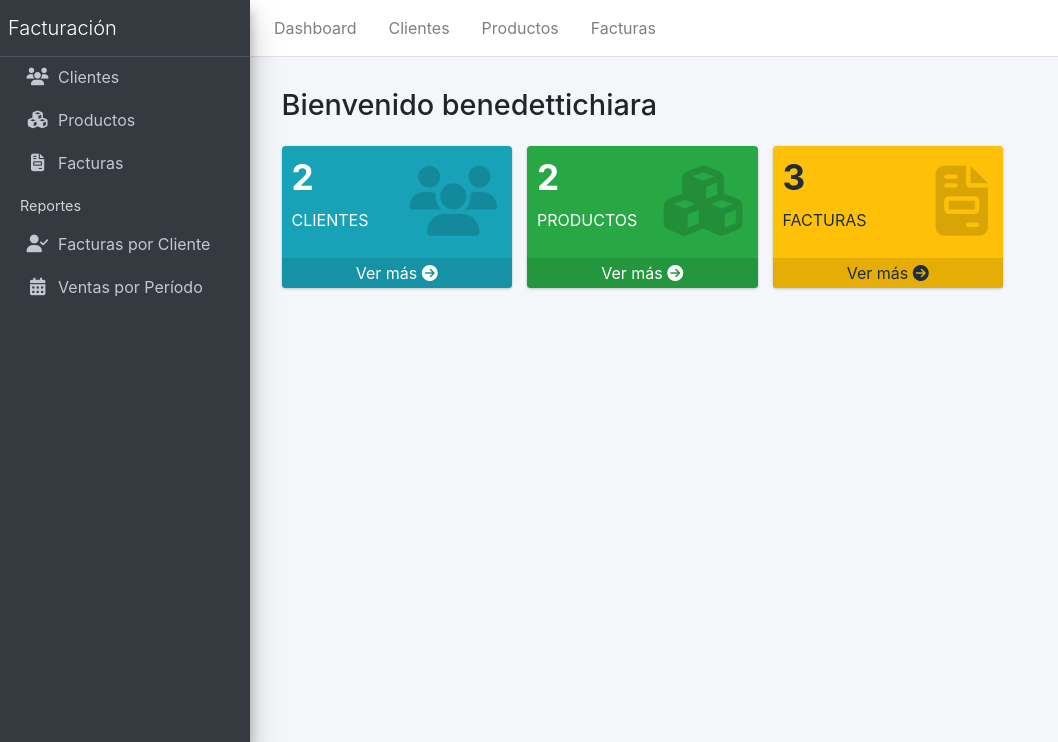
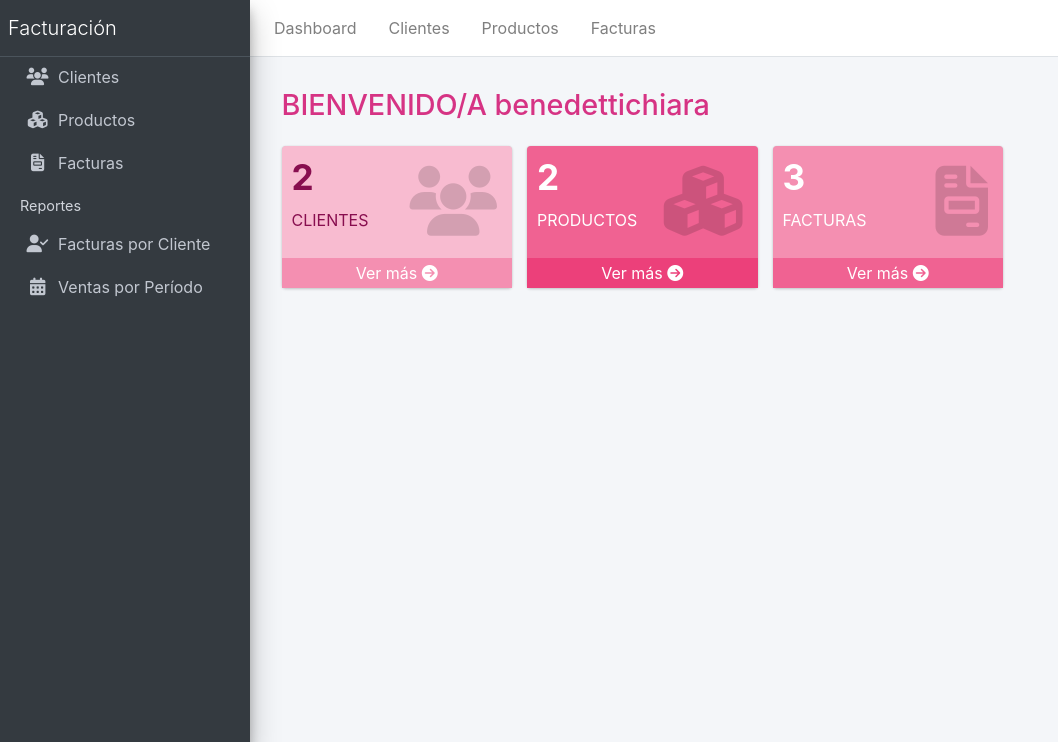
Before and after one commit to benedettichiara3/SISTEMA-DE-FACTURACION-PROG-, a Flask app: page /dashboard in a window 1280 px wide. Shown: the top 742 px of the page, without its empty margins (0-1058 px from the left). Run offline with Flask 3, Linux system fonts and the light colour scheme; a user stored in the database is signed in; some libraries are stand-ins or nearby versions.

Commit message:
Update dashboard.html

```diff
--- a/templates/dashboard.html
+++ b/templates/dashboard.html
@@ -1,25 +1,22 @@
 {% extends "base.html" %}
 {% block content %}
-
 
 <section class="content-header">
   <div class="container-fluid">
     <div class="row mb-2">
       <div class="col-sm-6">
-        <h1>Bienvenido {{ current_user.nombre }}</h1>
+        <h1 style="color:#d63384;">BIENVENIDO/A {{ current_user.nombre }}</h1>
       </div>
     </div>
   </div>
 </section>
 
-
 <section class="content">
   <div class="container-fluid">
     <div class="row">
 
-
       <div class="col-lg-3 col-6">
-        <div class="small-box bg-info">
+        <div class="small-box" style="background-color:#f8bbd0; color:#880e4f;">
           <div class="inner">
             <h3>{{ clientes_count }}</h3>
             <p>CLIENTES</p>
@@ -27,15 +24,14 @@
           <div class="icon">
             <i class="fa fa-users"></i>
           </div>
-          <a href="{{ url_for('clientes.lista_clientes') }}" class="small-box-footer">
+          <a href="{{ url_for('clientes.lista_clientes') }}" class="small-box-footer" style="background-color:#f48fb1; color:white;">
             Ver más <i class="fas fa-arrow-circle-right"></i>
           </a>
         </div>
       </div>
 
-
       <div class="col-lg-3 col-6">
-        <div class="small-box bg-success">
+        <div class="small-box" style="background-color:#f06292; color:white;">
           <div class="inner">
             <h3>{{ productos_count }}</h3>
             <p>PRODUCTOS</p>
@@ -43,15 +39,14 @@
           <div class="icon">
             <i class="fa fa-cubes"></i>
           </div>
-          <a href="#" class="small-box-footer">
+          <a href="{{ url_for('productos.lista_productos') }}" class="small-box-footer" style="background-color:#ec407a; color:white;">
             Ver más <i class="fas fa-arrow-circle-right"></i>
           </a>
         </div>
       </div>
 
-
       <div class="col-lg-3 col-6">
-        <div class="small-box bg-warning">
+        <div class="small-box" style="background-color:#f48fb1; color:white;">
           <div class="inner">
             <h3>{{ facturas_count }}</h3>
             <p>FACTURAS</p>
@@ -59,7 +54,7 @@
           <div class="icon">
             <i class="fa fa-file-invoice"></i>
           </div>
-          <a href="#" class="small-box-footer">
+          <a href="{{ url_for('facturas.lista_facturas') }}" class="small-box-footer" style="background-color:#f06292; color:white;">
             Ver más <i class="fas fa-arrow-circle-right"></i>
           </a>
         </div>
```
